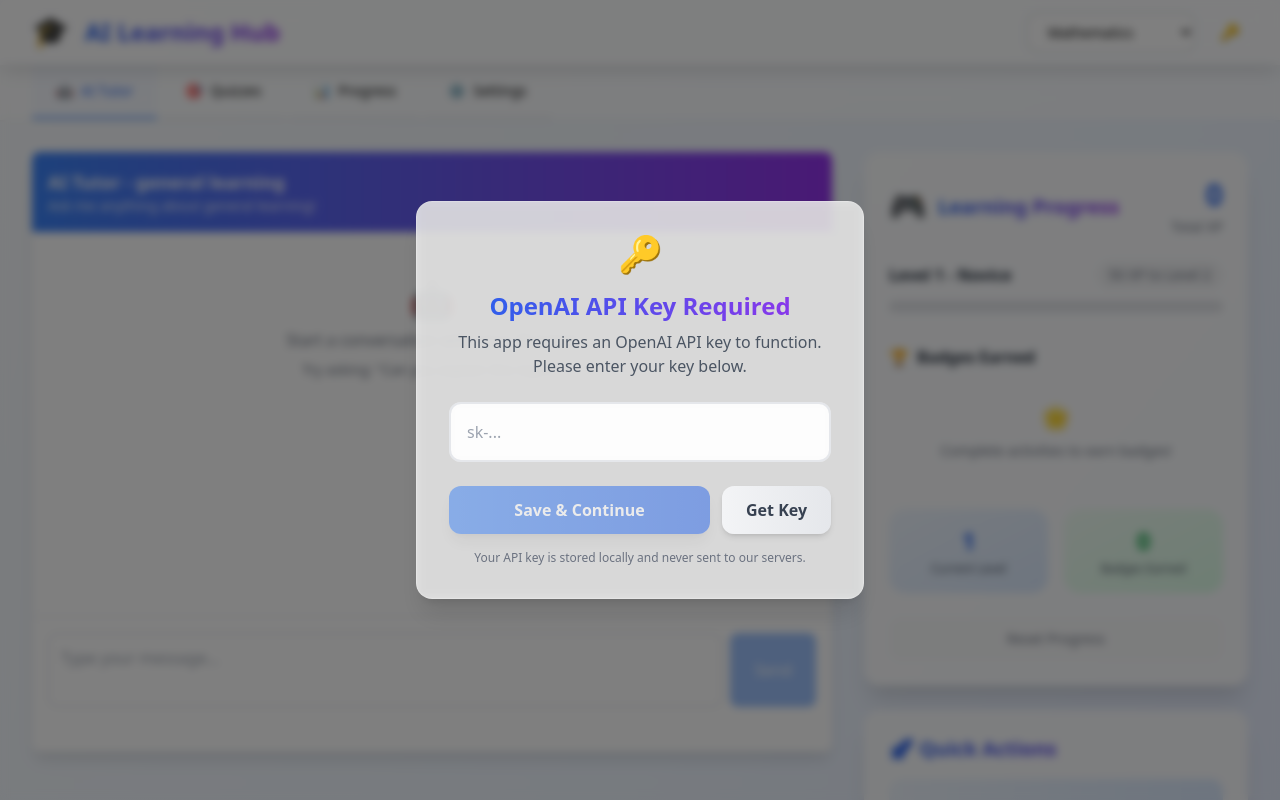
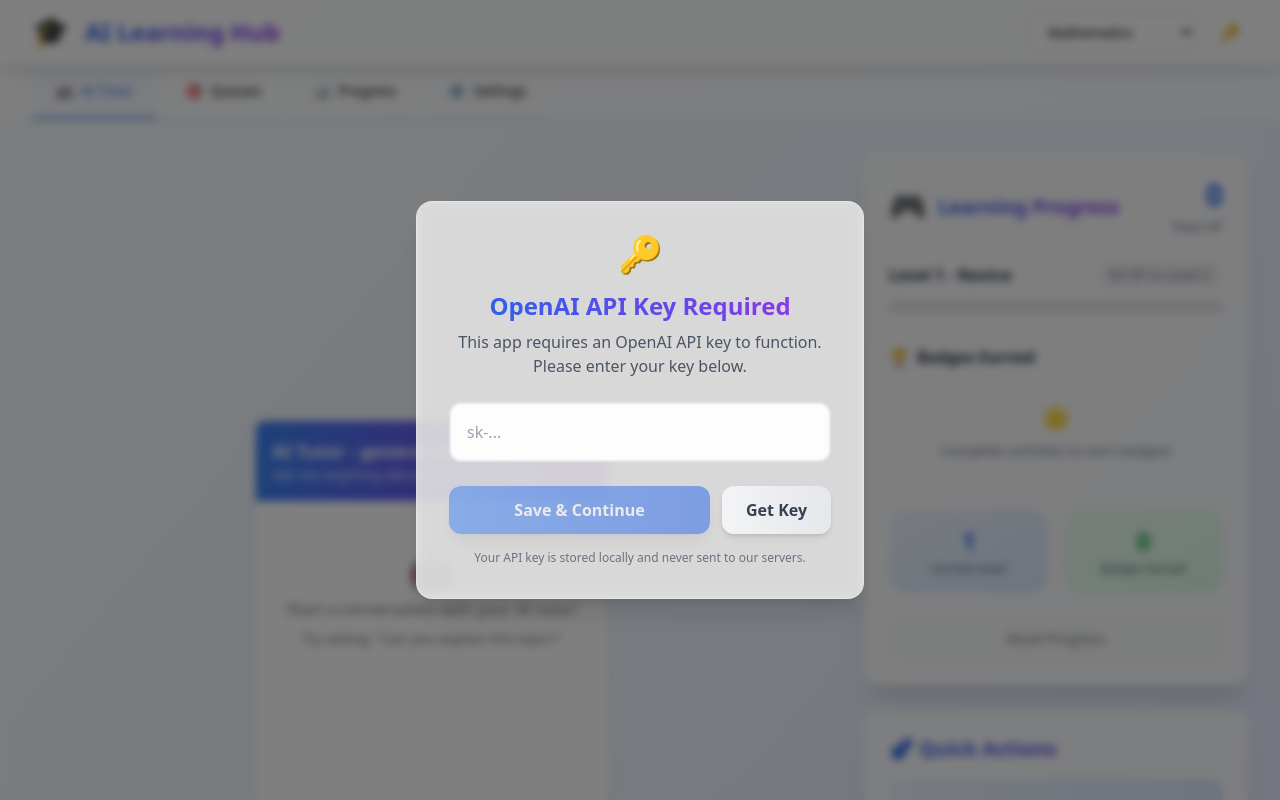
Before and after one commit to harshalmali5/learning-spa, a React (Vite) app: page / in a window 1280 px wide. Shown: the top 800 px of the page. Built offline with nearby package versions, Linux system fonts and the light colour scheme.

Commit message:
Update App.jsx

```diff
--- a/src/App.jsx
+++ b/src/App.jsx
@@ -19,6 +19,14 @@
     } else {
       setShowApiKeyModal(true);
     }
+  }, []);
+
+  useEffect(() => {
+    // Disable body scroll when app is mounted
+    document.body.style.overflow = 'hidden';
+    return () => {
+      document.body.style.overflow = '';
+    };
   }, []);
 
   const handleApiKeySubmit = () => {
@@ -57,7 +65,7 @@
   ];
 
   return (
-    <div className="min-h-screen bg-gradient-to-br from-slate-50 via-blue-50 to-indigo-100">
+    <div className="min-h-screen bg-gradient-to-br from-slate-50 via-blue-50 to-indigo-100 overflow-hidden">
       {/* API Key Modal */}
       {showApiKeyModal && (
         <div className="fixed inset-0 bg-black/50 backdrop-blur-sm flex items-center justify-center z-50 p-4">
@@ -156,9 +164,9 @@
       <main className="max-w-7xl mx-auto px-4 sm:px-6 lg:px-8 py-8">
         <div className="grid grid-cols-1 lg:grid-cols-3 gap-8">
           {/* Main Content Area */}
-          <div className="lg:col-span-2 space-y-6">
+          <div className="lg:col-span-2 flex justify-center items-center" style={{ minHeight: '600px' }}>
             {currentView === "chat" && (
-              <div className="h-[600px] slide-up">
+              <div className="w-full max-w-xl h-[600px] slide-up flex items-center justify-center">
                 <ChatBox subject={subject} />
               </div>
             )}
```
